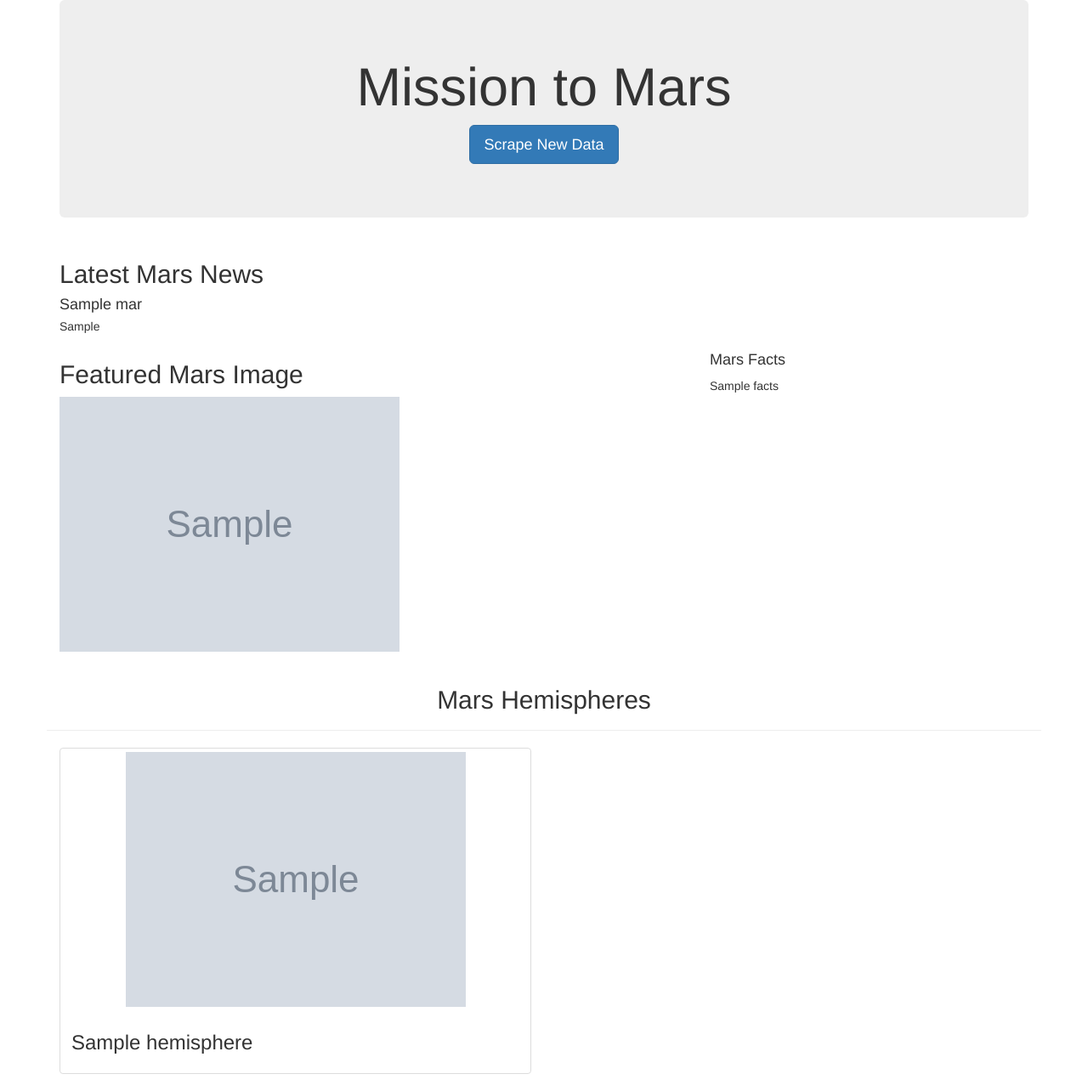
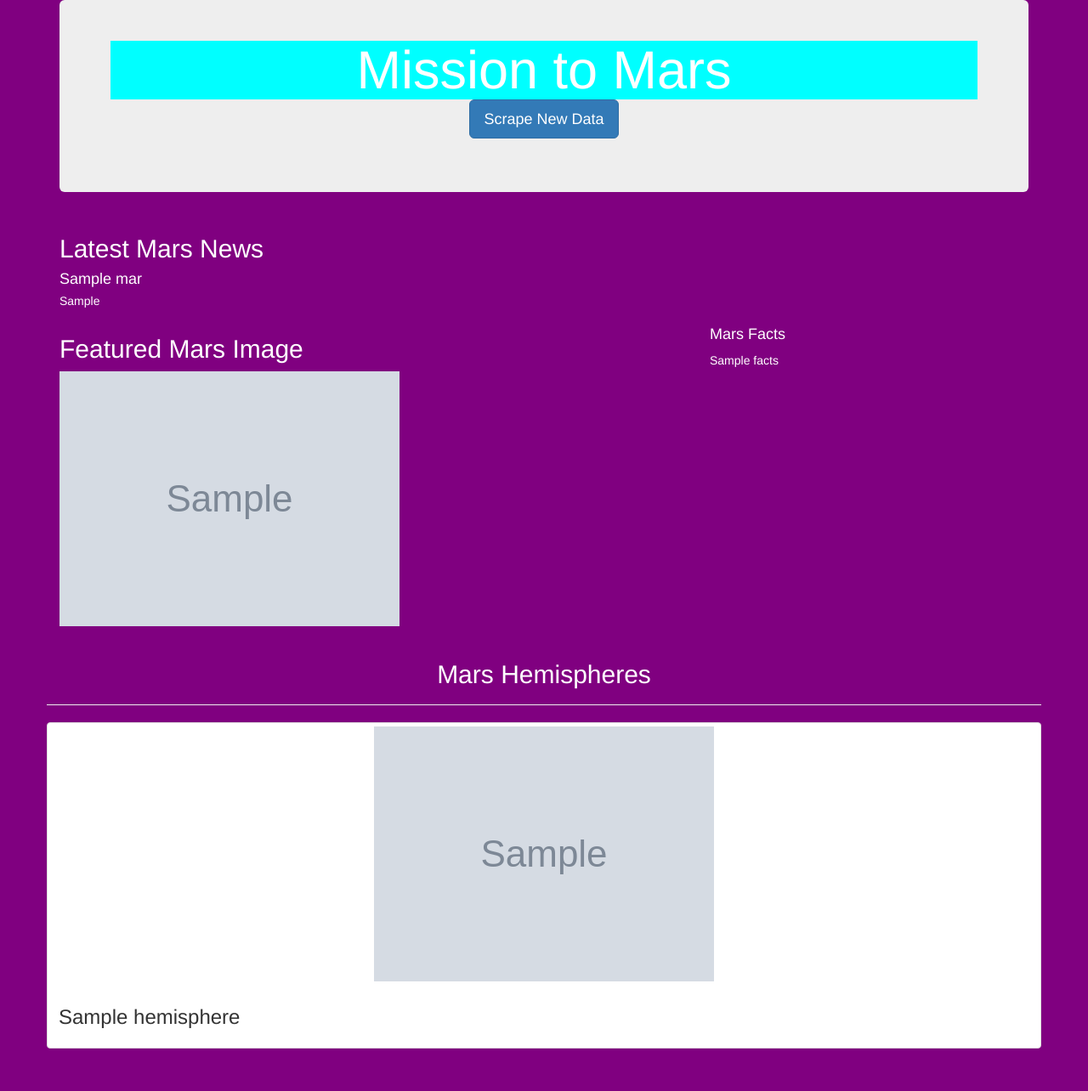
Before and after one commit to cranade/Mission-to-Mars, a Flask app: page / in a window 1280 px wide. Shown: the whole page at 85% size. After the commit the page ends 1234 px from the top, so only its background shows below. Run offline with Flask 2, Linux system fonts and the light colour scheme; grey boxes marked "Sample" are stand-in pictures; a database or web service that is not in the repository returns one stand-in record (values such as "Sample title"); some libraries are stand-ins or nearby versions.

Commit message:
CommitOnOctober29

```diff
--- a/templates/index.html
+++ b/templates/index.html
@@ -10,11 +10,11 @@
       href="https://maxcdn.bootstrapcdn.com/bootstrap/3.3.7/css/bootstrap.min.css"
     />
   </head>
-  <body>
+  <body style ="margin:0;background-color:purple;color:white">
     <div class="container">
       <!-- Add Jumbotron to Header -->
       <div class="jumbotron text-center">
-        <h1>Mission to Mars</h1>
+        <h1 style = "margin:0;background-color: aqua;" >Mission to Mars</h1>
         <!-- Add a button to activate scraping script -->
         <p><a class="btn btn-primary btn-lg" href="/scrape" role="button">Scrape New Data</a></p>
       </div>
@@ -61,7 +61,7 @@
         </div>
 
         {% for hemisphere in mars.hemispheres %}
-        <div class="col-md-6">
+        <div class="col-md-6c">
           <div class="thumbnail">
             <img src="{{hemisphere.img_url | default('static/images/error.png', true)}}" alt="...">
             <div class="caption">
```
